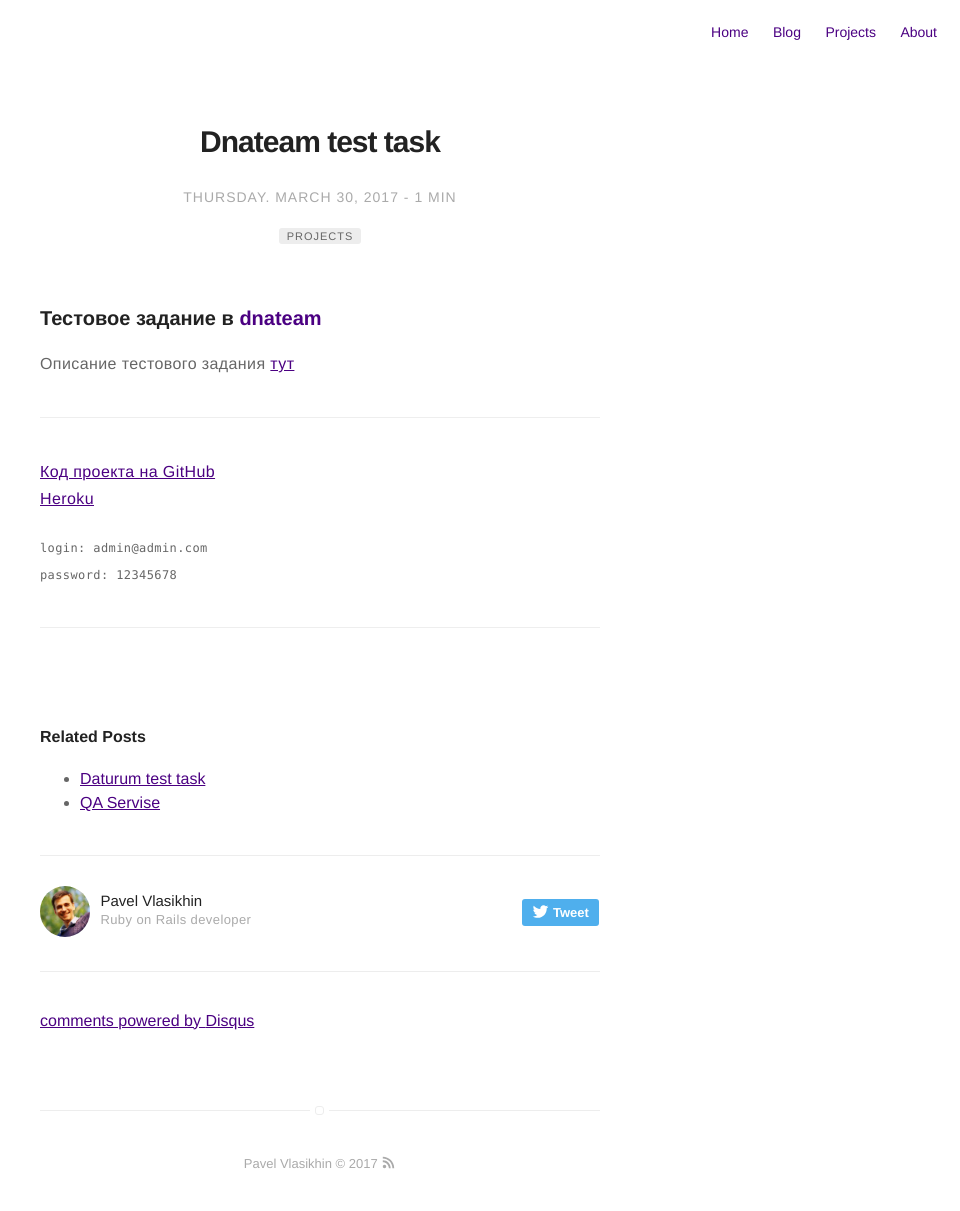
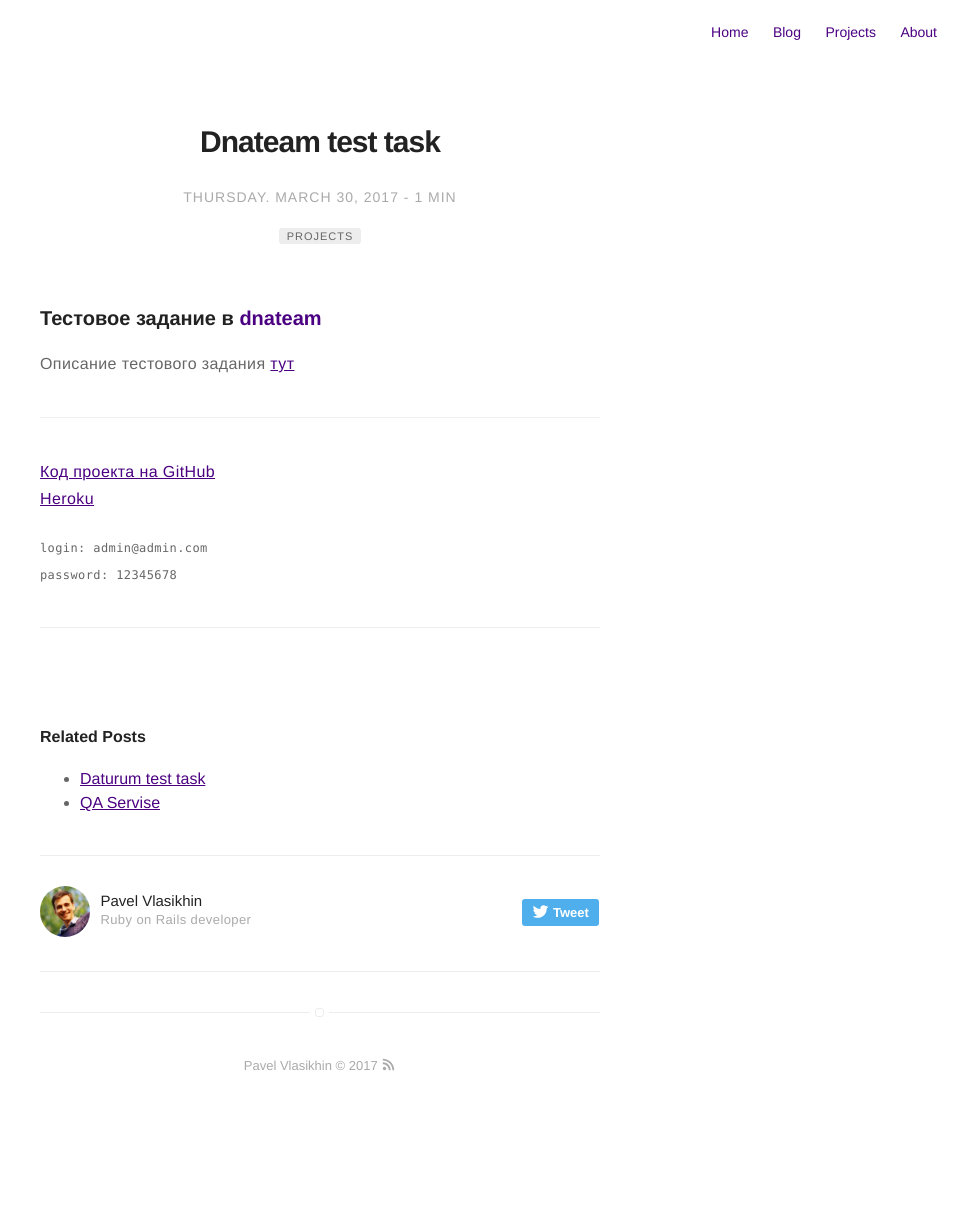
Before and after one commit to vlasikhin/vlasikhin.github.io, a Jekyll site: the page built from _posts/2017-03-30-project-dnateam-test-task.markdown, in a window 1280 px wide. Shown: the whole page, without its empty margins (320-1280 px from the left). Built offline with Jekyll 4.4.1, drawn with Linux system fonts in a browser that asks for light colours; comment, search, counter and statistics services are not loaded; after the commit the page ends 1113 px from its top, so only the background shows below that; some of the changed lines change nothing that is shown.

Commit message:
remove diqus

```diff
--- a/_config.yml
+++ b/_config.yml
@@ -29,10 +29,10 @@
 # analytics-piwik-id: 1
 
 # if you don't want comments in your posts, leave categories empty
-disqus:
-  shortname: vlasikhin # enter this from your disqus account
-  categories: [blog, project] # only show disqus for posts that have these categories
-
+#disqus:
+#  shortname: vlasikhin # enter this from your disqus account
+#  categories: [blog, project] # only show disqus for posts that have these categories
+#
 # if you don't have any of social below, comment the line
 # facebook: myfacebook
 twitter: vlasikhin
```
